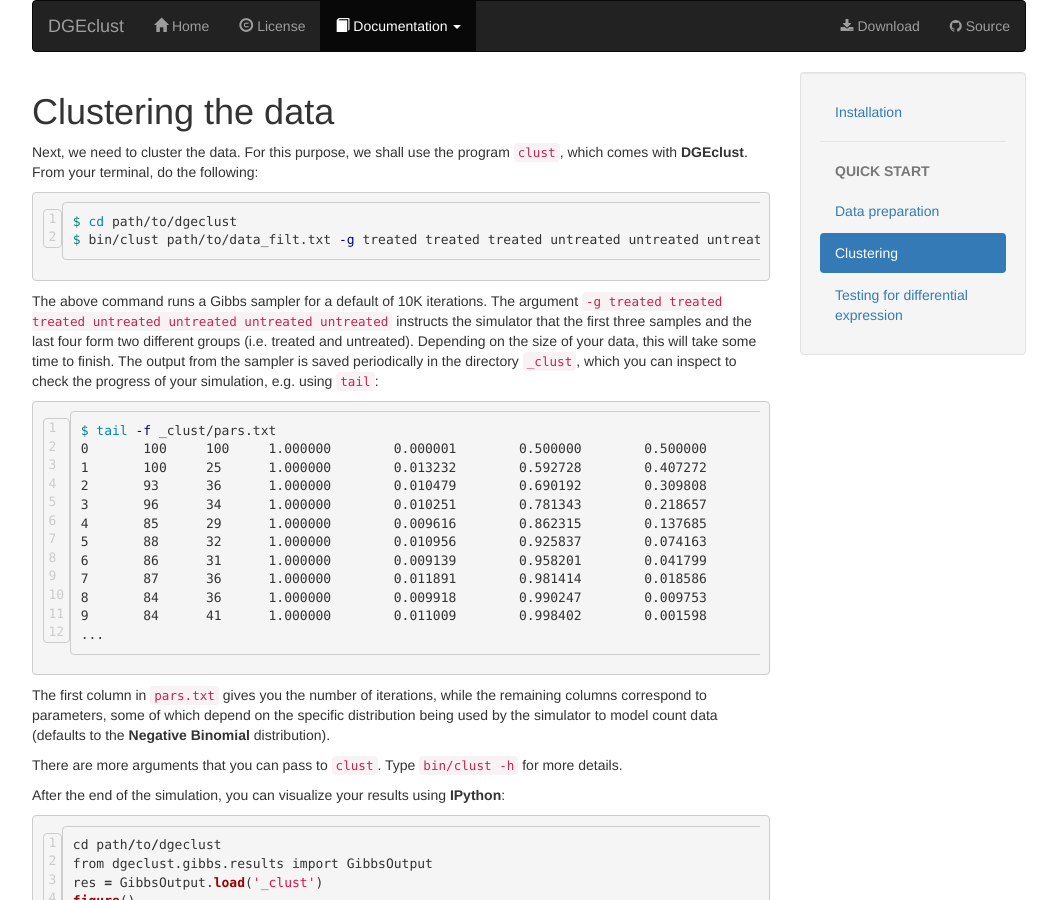
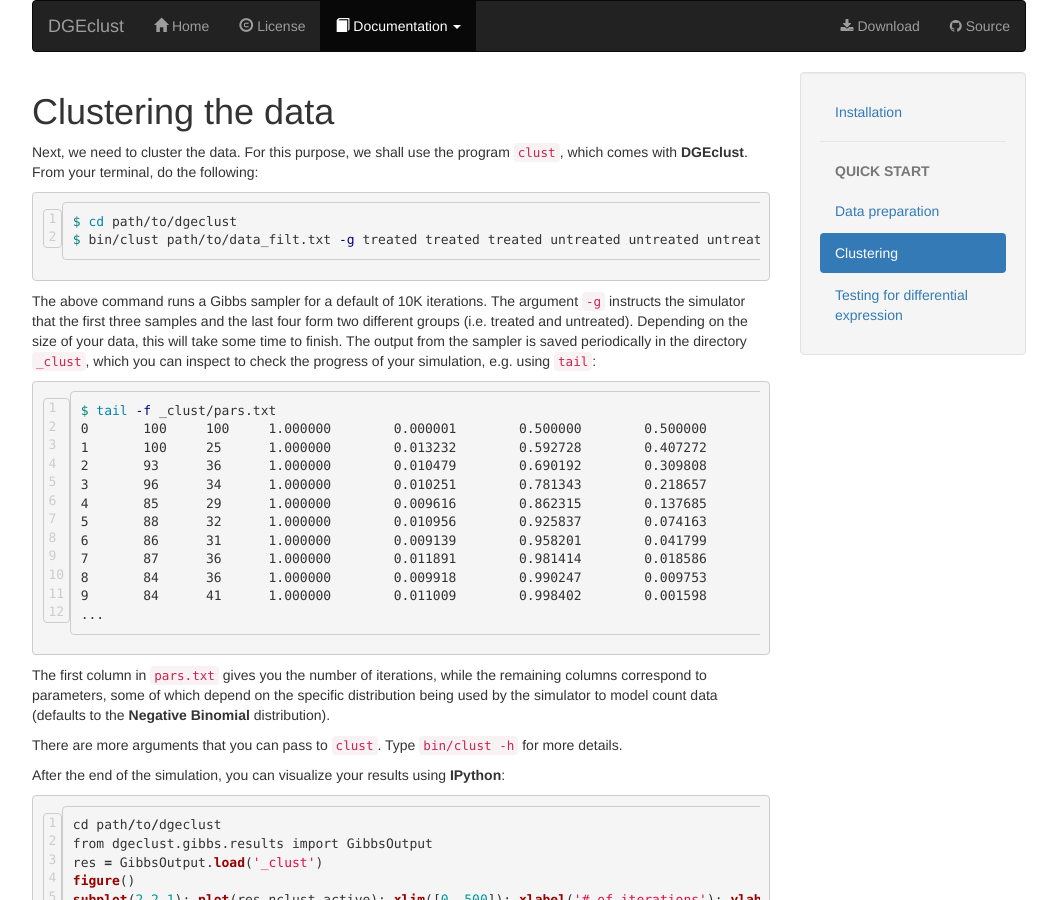
Before and after one commit to dvav/dgeclust, a Jekyll site: the page built from docs/tutorial/clustering/index.md, in a window 1280 px wide and 900 px high. Shown: the whole window, without its empty margins (111-1168 px from the left). Built offline with Jekyll 4.4.1, drawn with Linux system fonts in a browser that asks for light colours; nearby versions of some CDN libraries; Markdown is read by kramdown in place of the engine named in the settings.

Commit message:
Updates gh-pages

```diff
--- a/docs/tutorial/clustering/index.md
+++ b/docs/tutorial/clustering/index.md
@@ -14,7 +14,7 @@ $ cd path/to/dgeclust
 $ bin/clust path/to/data_filt.txt -g treated treated treated untreated untreated untreated untreated &
 {% endhighlight %}
 
-The above command runs a Gibbs sampler for a default of 10K iterations. The argument `-g treated treated treated untreated untreated untreated untreated`
+The above command runs a Gibbs sampler for a default of 10K iterations. The argument `-g`
 instructs the simulator that the first three samples and the last four form two different groups (i.e. treated and untreated).
 Depending on the size of your data, this will take some time to finish. The output from the sampler is saved periodically in the directory
 `_clust`, which you can inspect to check the progress of your simulation, e.g. using `tail`:
```
